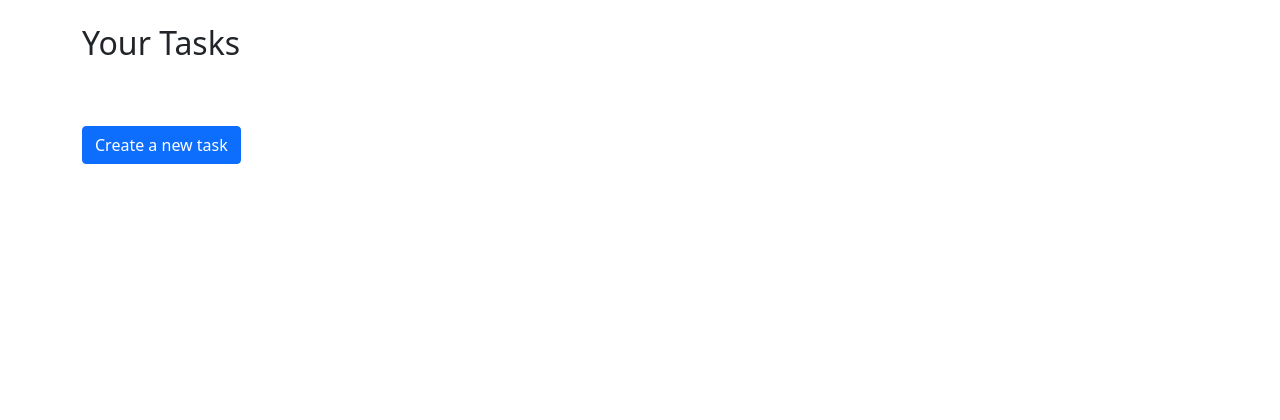
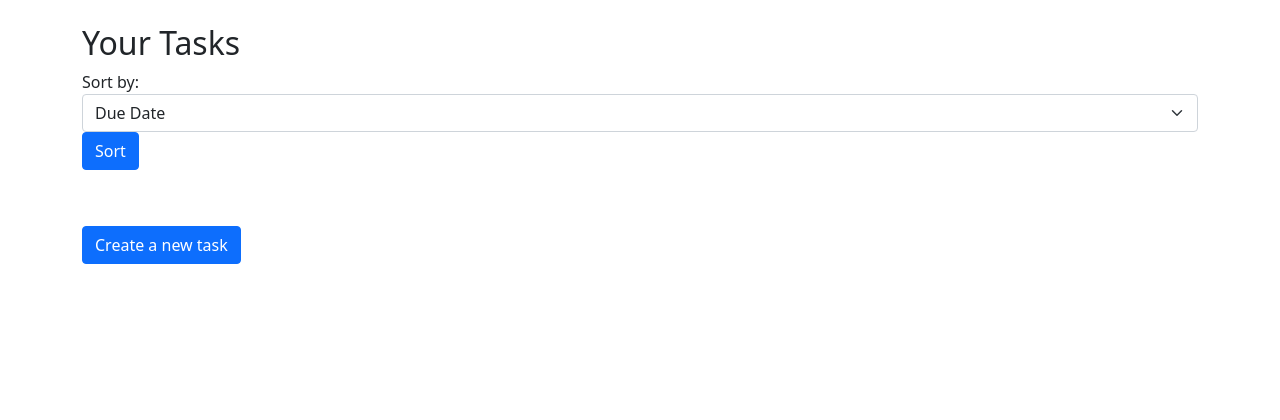
Before and after one commit to FocusCK/TeamTaskManager, a Django app: page /tasks/ in a window 1280 px wide. Shown: the part 56-476 px from the top of the page. Run offline with Django 5.2, Linux system fonts and the light colour scheme; the visitor is signed in with stand-in values (Sample User, id 1); data that the repository does not hold is empty.

Commit message:
sort tasks by due date/date created

```diff
--- a/tasks/models.py
+++ b/tasks/models.py
@@ -6,6 +6,7 @@ class Task(models.Model):
     title = models.CharField(max_length=250)
     description = models.TextField()
     due_date = models.DateTimeField()
+    created_at = models.DateTimeField(auto_now_add=True)
     completed = models.BooleanField(default=False)
 
     def __str__(self):
--- a/tasks/templates/tasks/task_list.html
+++ b/tasks/templates/tasks/task_list.html
@@ -4,6 +4,19 @@
 
 {% block content %}
 <h2>Your Tasks</h2>
+
+<!-- Sorting option -->
+<div class="sorting-options">
+    <form method="GET">
+        <label for="sort_by">Sort by:</label>
+        <select name="sort_by" id="sort_by" class="form-select">
+            <option value="due_date" {% if request.GET.sort_by == 'due_date' %}selected{% endif %}>Due Date</option>
+            <option value="created_at" {% if request.GET.sort_by == 'created_at' %}selected{% endif %}>Date Created</option>
+        </select>
+        <button type="submit" class="btn btn-primary">Sort</button>
+    </form>
+</div>
+
 <div class="task-container">
     {% for task in tasks %}
         <div class="card-stack">
--- a/tasks/views.py
+++ b/tasks/views.py
@@ -8,6 +8,11 @@ from django.contrib.auth.decorators import login_required
 @login_required
 def task_list(request):
     tasks = Task.objects.filter(user=request.user)
+    sort_by = request.GET.get('sort_by', 'due_date')
+    if sort_by == 'due_date':
+        tasks = tasks.order_by('due_date')
+    elif sort_by == 'created_at':
+        tasks = tasks.order_by('created_at')
     return render(request, 'tasks/task_list.html', {'tasks': tasks})
 
 def create_task(request):
--- a/teamtaskmanager/settings.py
+++ b/teamtaskmanager/settings.py
@@ -132,6 +132,6 @@ DEFAULT_AUTO_FIELD = "django.db.models.BigAutoField"
 
 AUTHENTICATION_BACKENDS = ['django.contrib.auth.backends.ModelBackend']
 
-LOGIN_REDIRECT_URL = '/tasks/'  # Redirect to task list instead of home page
+LOGIN_REDIRECT_URL = '/users/login/'  # Redirect to task list instead of home page
 LOGOUT_REDIRECT_URL = '/login/'
 SESSION_ENGINE = 'django.contrib.sessions.backends.db'
```
Also changed, not shown: tasks/migrations/0004_task_created_at.py (added).
